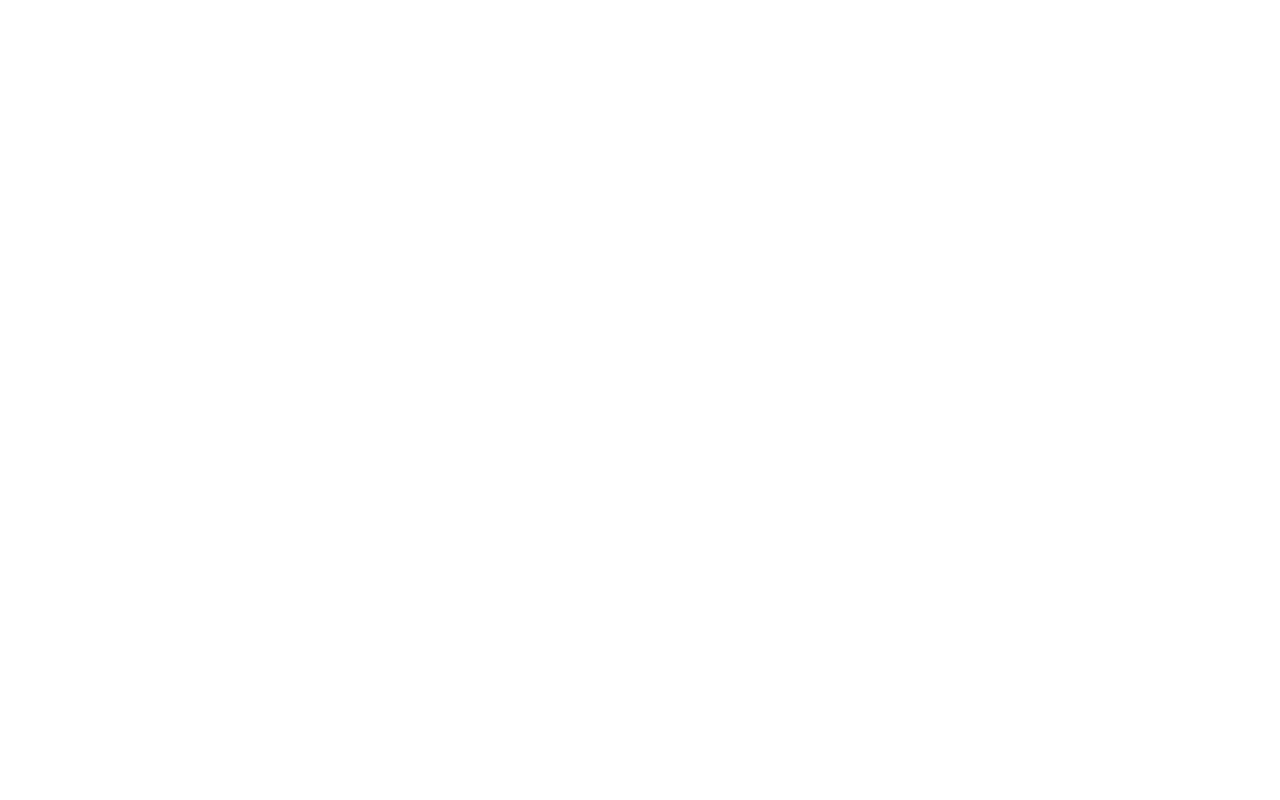
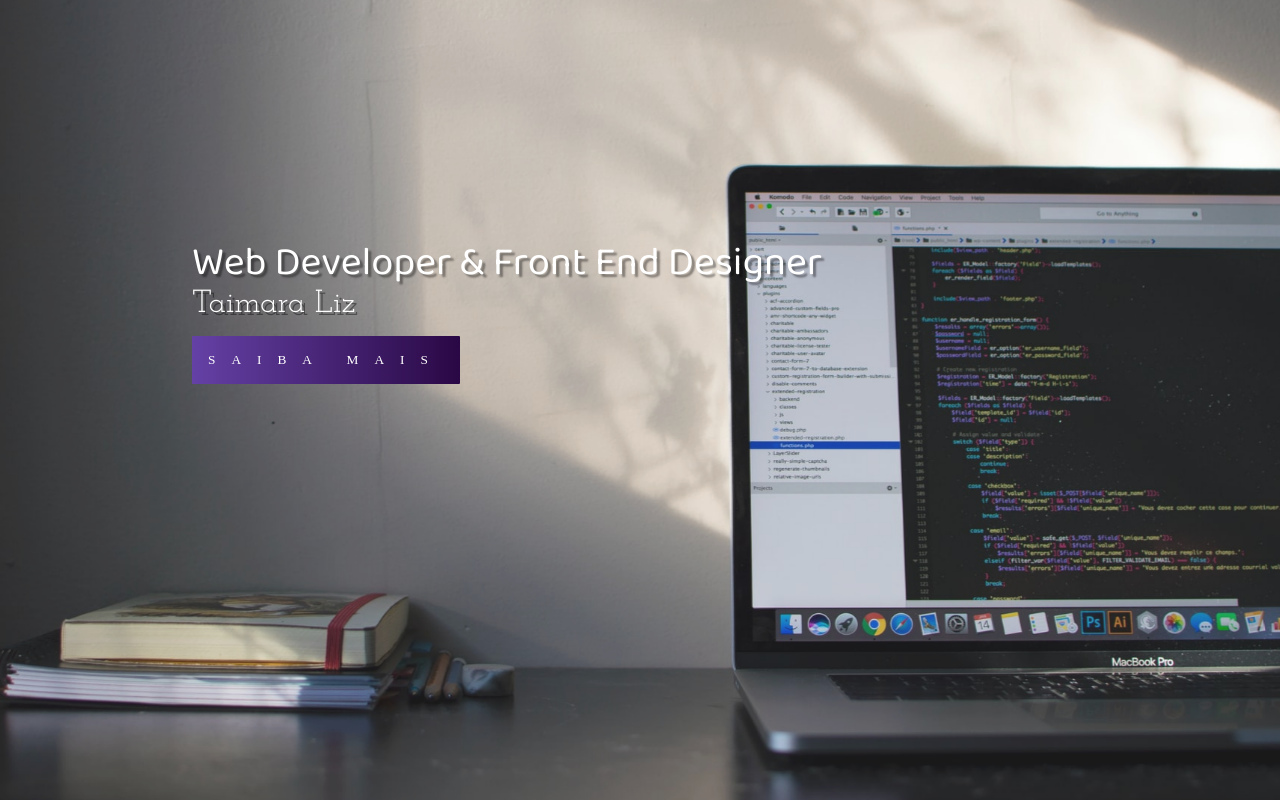
Before and after one commit to Taimaraliz/-Portifolio, a plain HTML site: page index.html in a window 1280 px wide. Drawn offline with Linux system fonts and the light colour scheme.

Commit message:
:package: header

```diff
--- a/index.html
+++ b/index.html
@@ -5,9 +5,27 @@
     <meta http-equiv="X-UA-Compatible" content="IE=edge">
     <meta name="viewport" content="width=device-width, initial-scale=1.0">
     <link rel ="Stylesheet" href="style.css">
-    <title>Portifólio</title>
+    <link rel="apple-touch-icon" sizes="180x180" href="imagens/apple-touch-icon.png">
+    <link rel="icon" type="image/png" sizes="32x32" href="imagens/favicon-32x32.png">
+    <link rel="icon" type="image/png" sizes="16x16" href="imagens/favicon-16x16.png">
+    <link rel="manifest" href="/site.webmanifest">
+    <title>Portfólio</title>
 </head>
 <body>
+   <div class="container">
+       <header>
+           <div class="img-wrapper">
+            <img src="imagens/bg3.jpg " alt="">
+           </div>
+           <div class="banner">
+                <h1> Web Developer & Front End Designer </h1>
+                <p>Taimara Liz </p>
+                <button> Saiba mais </button>
+           </div>
+       </header>
+   </div>
+
+
 
 </body>
 </html>
--- a/style.css
+++ b/style.css
@@ -1,3 +1,99 @@
 @import url('https://fonts.googleapis.com/css2?family=Baloo+Da+2:wght@400;500;600;700&family=Josefin+Slab:ital,wght@0,300;0,400;0,600;0,700;1,300;1,400;1,600&family=Mulish:ital,wght@0,200;0,300;0,400;0,500;1,200;1,300;1,400&display=swap');
 
 @import url("https://cdnjs.cloudflare.com/ajax/libs/font-awesome/5.15.3/css/all.min.css");
+
+*{
+    margin: 0;
+    padding: 0;
+}
+
+header{
+
+    width: 100%;
+    height: 100vh;
+    overflow: hidden;
+    position: relative;
+}
+.img-wrapper{
+    width: 100%;
+    height: 100vh;
+    object-fit: cover;
+    background-color: 0,0,0,0.8;
+
+}
+
+.img-wrapper img{
+    width: 100%;
+    height: 100%;
+    object-fit: cover;
+    opacity: 0.9;
+    animation: zoom 8s;
+}
+
+@keyframes zoom{
+    0%{
+        transform: scale(1.1);
+    }
+    100%{
+        transform: scale(1);
+    }
+}
+
+
+.banner{
+    position: absolute;
+    top: 30%;
+    left: 15%;
+}
+
+.banner h1{
+    color: #ffffff;
+    font-size:2.5rem ;
+    font-family: "Baloo Da 2", serif;
+    font-weight: 150;
+    text-shadow: .2rem .2rem 2px rgba(0,0,0,.4);
+    line-height: 3rem;
+    opacity: 0;
+    animation: moveBanner 1s 0.6s forwards;
+}
+
+.banner p{
+    font-family: "Josefin Slab", serif;
+    color: #ffffff;
+    font-size: 2rem;
+    text-shadow: .2rem .2rem rgba(0,0,0,.4);
+    margin-bottom: 1rem;
+    opacity: 0;
+    animation: moveBanner 1s 0.8s forwards;
+}
+
+.banner button{
+    font-family: "Muli", serif;
+    color: #fff;
+    text-transform: uppercase;
+    letter-spacing: 1rem;
+    background-color:#6441a5;
+    background: -webkit-linear-gradient(to right, #6441a5, #2a0845);
+    background: linear-gradient(to right, #6441a5, #2a0845);
+    padding: 1rem 1rem;
+    border: none;
+    border-radius: 1px;
+    cursor: pointer;
+    opacity: 0;
+    animation: moveBanner 1s 0.9s forwards;
+}
+
+.banner button:hover{
+    color: black;
+}
+
+@keyframes moveBanner{
+    0%{
+        transform: translateY(10rem) rotateY(-30deg);
+    }
+
+    100%{
+        transform: translateY(0) rotateY(0);
+        opacity: 1;
+    }
+}
```
Also changed, not shown: imagens/android-chrome-192x192.png (renamed from android-chrome-192x192.png), imagens/android-chrome-512x512.png (renamed from android-chrome-512x512.png), imagens/apple-touch-icon.png (renamed from apple-touch-icon.png), imagens/bg.jpg (added), imagens/bg1.jpg (added), imagens/bg2.jpg (added), imagens/bg3.jpg (added), imagens/favicon-16x16.png (renamed from favicon-16x16.png), imagens/favicon-32x32.png (renamed from favicon-32x32.png), site.webmanifest.
